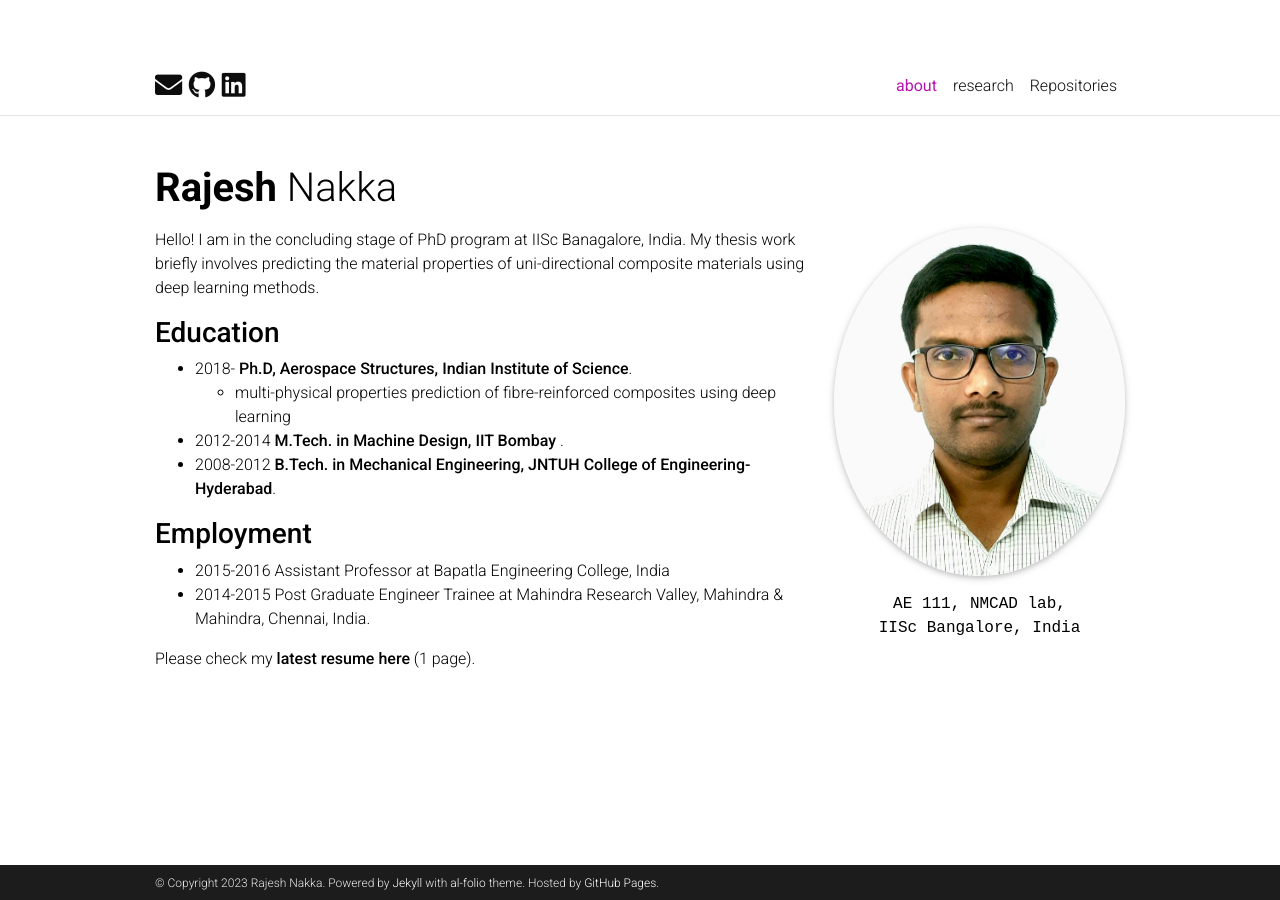
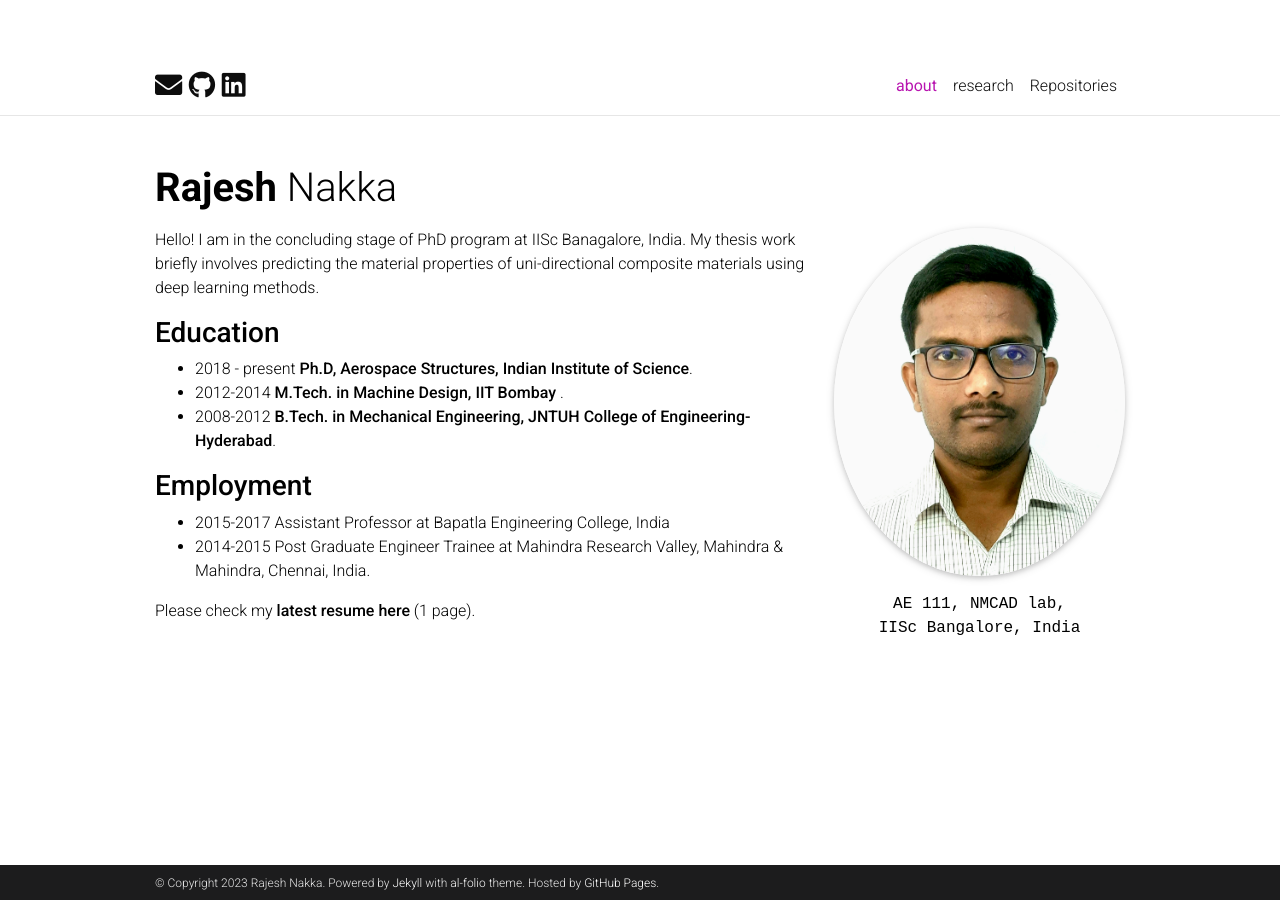
Before and after one commit to 338rajesh/338rajesh.github.io, a Jekyll site: the page built from _pages/about.md, in a window 1280 px wide. Built offline with Jekyll 4.4.1, drawn with Linux system fonts in a browser that asks for light colours; comment, search, counter and statistics services are not loaded; a style sheet for code colours, icons or effects is not loaded.

Commit message:
Temp Changes

```diff
--- a/_pages/about.md
+++ b/_pages/about.md
@@ -24,14 +24,14 @@ Hello! I am in the concluding stage of PhD program at IISc Banagalore, India. My
 
 ### **Education**
 
-* 2018- **Ph.D, Aerospace Structures, Indian Institute of Science**.
-  * multi-physical properties prediction of fibre-reinforced composites using deep learning
+* 2018 - present **Ph.D, Aerospace Structures, Indian Institute of Science**.
+  <!-- * multi-physical properties prediction of fibre-reinforced composites using deep learning -->
 * 2012-2014 **M.Tech. in Machine Design, IIT Bombay** .
 * 2008-2012 **B.Tech. in Mechanical Engineering, JNTUH College of Engineering-Hyderabad**.
 
 ### **Employment**
 
-* 2015-2016 Assistant Professor at Bapatla Engineering College, India
+* 2015-2017 Assistant Professor at Bapatla Engineering College, India
 * 2014-2015 Post Graduate Engineer Trainee at Mahindra Research Valley, Mahindra & Mahindra, Chennai, India.
 
 Please check my [**latest resume here**](/assets/pdf/resume_09042023.pdf)  (1 page).
```
Also changed, not shown: _pages/cv.md (+1 -1 lines).
